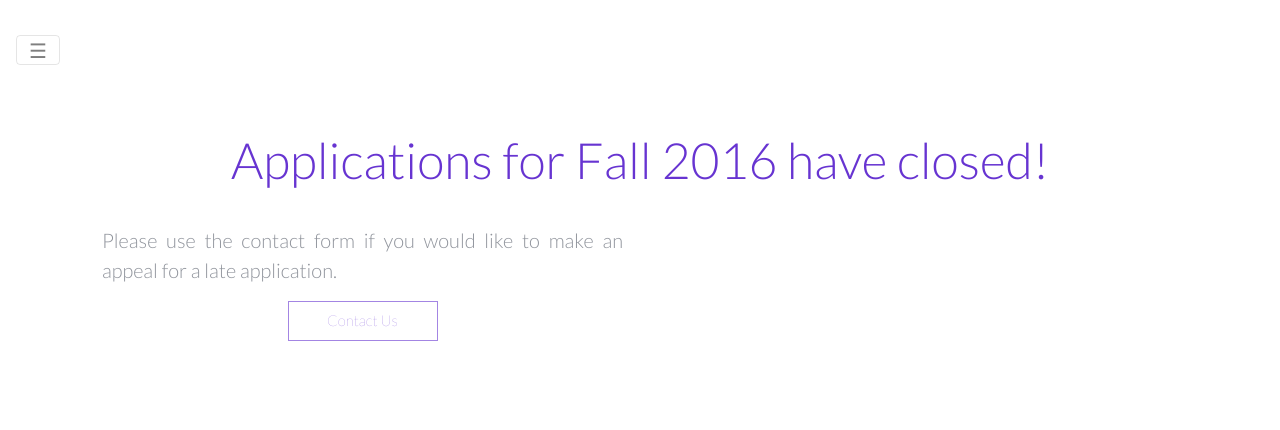
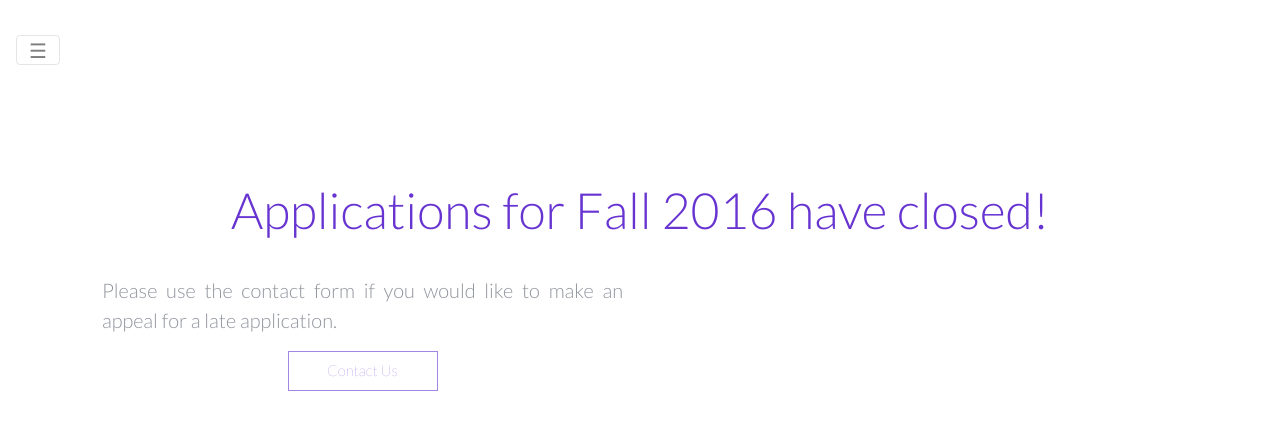
Before and after one commit to scopeusc/scopeusc.github.io, a plain HTML site: page apply.html in a window 1280 px wide. Drawn offline with nearby package versions, Linux system fonts and the light colour scheme.

Commit message:
updated apply

```diff
--- a/apply.html
+++ b/apply.html
@@ -26,7 +26,7 @@
     </nav>
 </header>
 
-<div class="about" id="about">
+<div class="about" id="about" style="padding-top: 50px">
     <div class="container">
         <div class="col-md-12" id="motto">
             <h2>Applications for Fall 2016 have closed!</h2>
```
